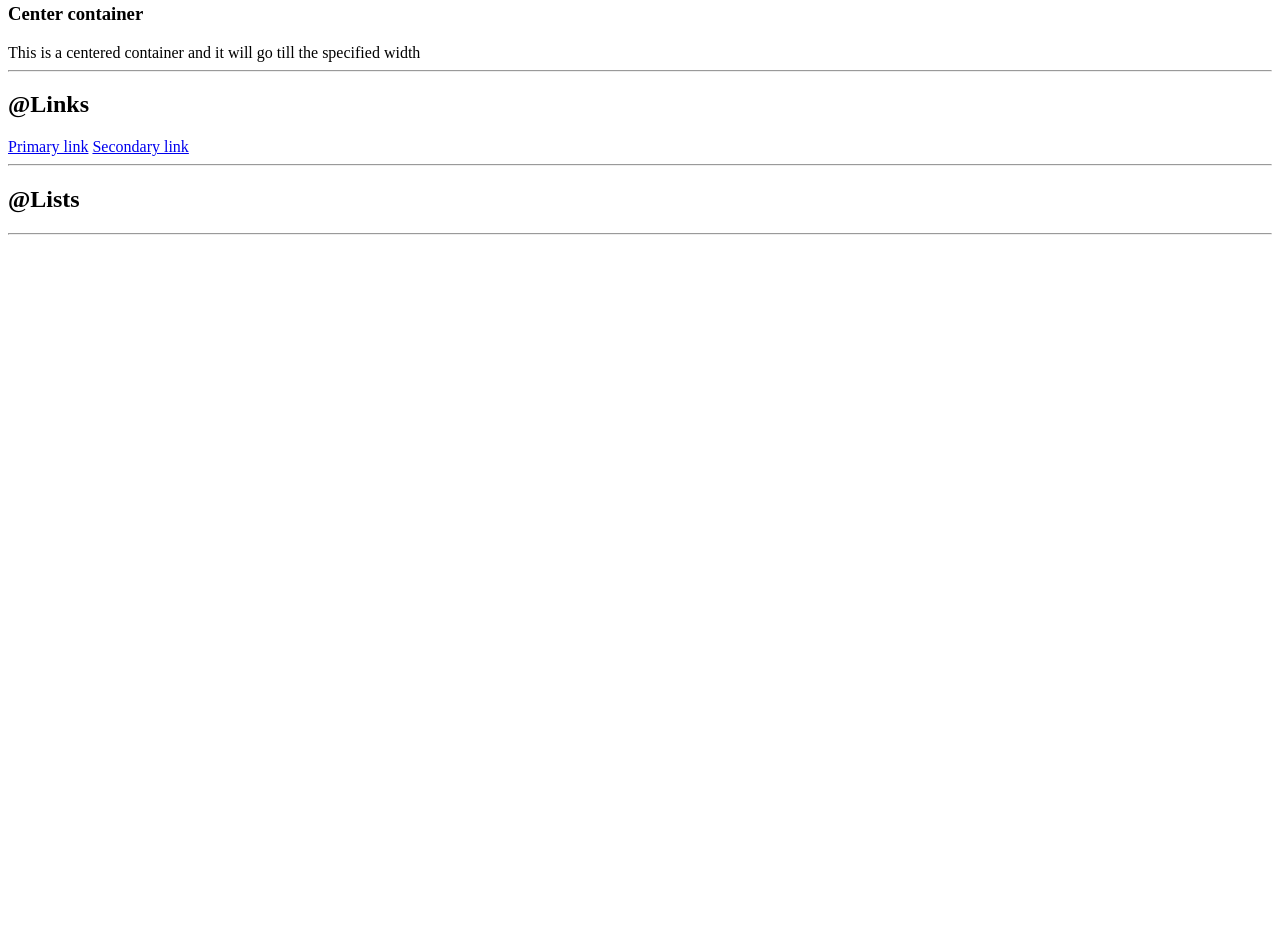
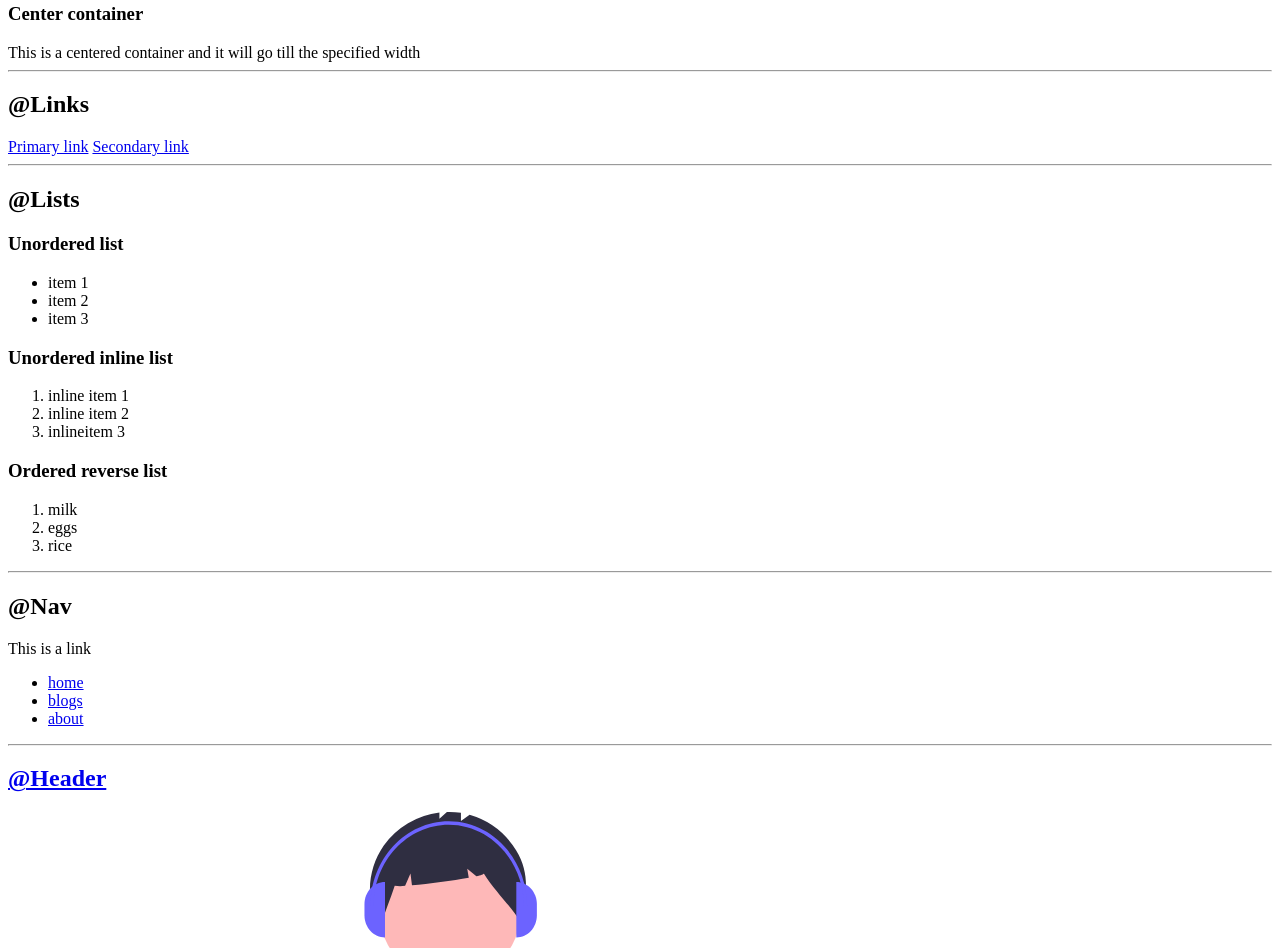
Before and after one commit to sachpreet71/component-library, a plain HTML site: page index.html in a window 1280 px wide. Shown: the part 493-1441 px from the top of the page. Before the commit the page ends 800 px from the top, so only its background shows below. Drawn offline with Linux system fonts and the light colour scheme.

Commit message:
added image

```diff
--- a/index.html
+++ b/index.html
@@ -38,8 +38,61 @@
   <hr>
 
   <h2>@Lists</h2>
+  <!-- <div>
+    Here's my list
+    <div>Item 1</div>
+    <div>Item 2</div>
+    <div>Item 3</div>
+  </div>  //not semantically correct-->
+
+  <h3>Unordered list</h3>
+
+
+  <ul>
+    <li>item 1</li>
+    <li>item 2</li>
+    <li>item 3</li>
+  </ul>
+
+  <h3>Unordered inline list</h3>
+
+  <ol>
+    <li>inline item 1</li>
+    <li>inline item 2 </li>
+    <li>inlineitem 3</li>
+  </ol>
+
+  <h3>Ordered reverse list</h3>
+  <ol>
+    <li>milk</li>
+    <li>eggs</li>
+    <li>rice</li>
+  </ol>
 
   <hr>
 
+  <h2>@Nav</h2>
+
+  <nav>
+    <div>This is  a link</div>
+    <ul>
+      <li><a href="/">home</a></li>
+      <li><a href="/">blogs</li>
+      <li><a href="/">about</li>
+    </ul>
+  </nav>
+
+  <hr />
+
+  <h2>@Header</h2>
+
+  <header>
+    <img src="images/heaader-img.svg" />
+    <h1>Heading inside here</h1>
+  </header>
+
+
+  <hr />
+
 </body>
 </html>
```
Also changed, not shown: images/heaader-img.svg (added).
